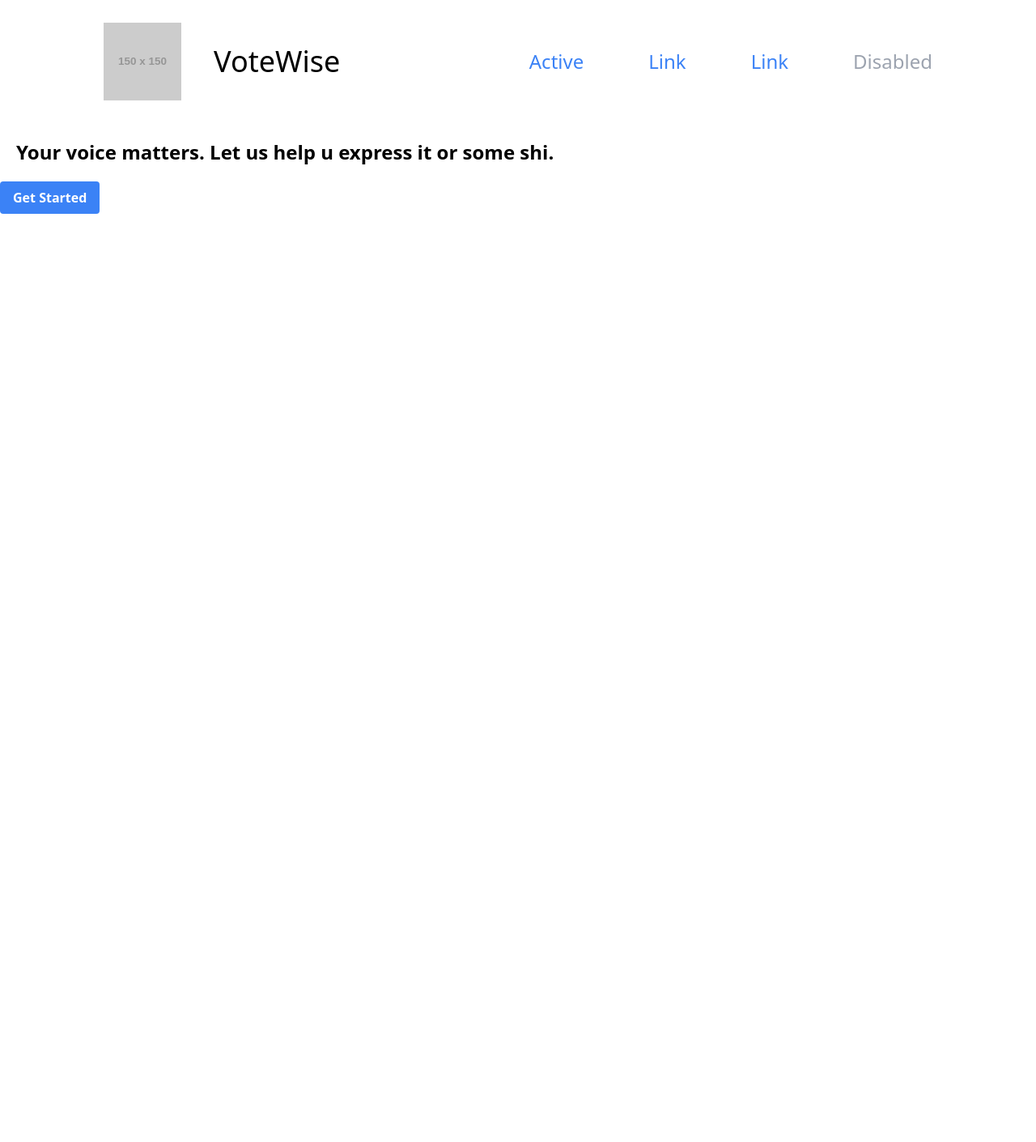
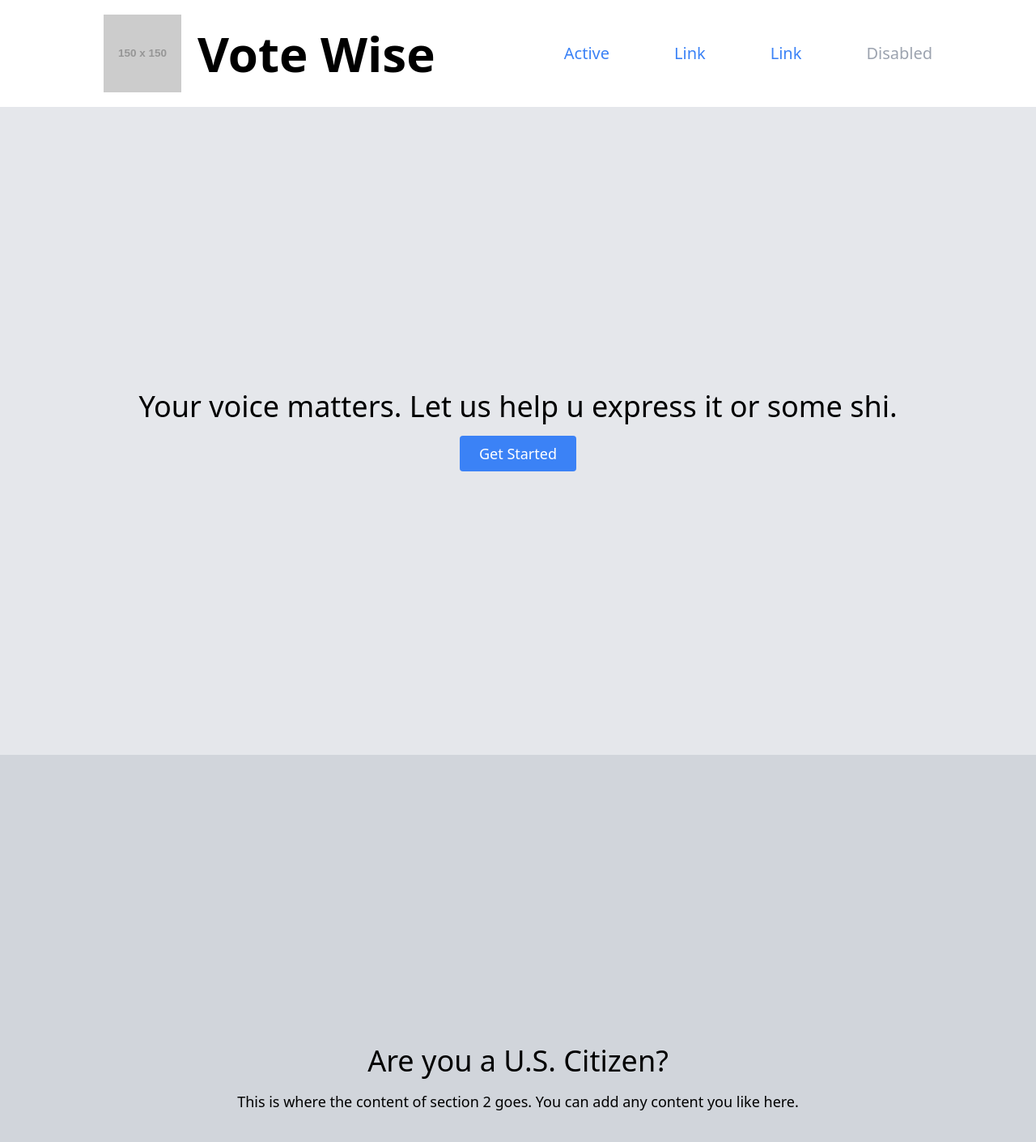
Before and after one commit to KWagnerCS/VoteWise, a React (Vite) app in the folder frontend/: page / in a window 1280 px wide. Shown: the top 1410 px of the page at 81% size. Before the commit the page ends 800 px from the top, so only its background shows below. Built offline with nearby package versions, Linux system fonts and the light colour scheme.

Commit message:
landing page fleshout

```diff
--- a/frontend/src/components/Header.jsx
+++ b/frontend/src/components/Header.jsx
@@ -3,10 +3,10 @@ import '../index.css';
 
 const Header = () => {
     return (
-        <header className="flex py-4 px-32 items-center font-sans text-2xl font-medium justify-between">
+        <header className="flex py-4 px-32 items-center text-xl justify-between font-medium">
             <div className="flex justify-center items-center text-nowrap">
                 <img src="https://via.placeholder.com/150" alt="Placeholder Logo" className="max-h-24 w-auto" />
-                <div className="text-4xl p-10">VoteWise</div>
+                <div className="text-6xl p-5 font-bold">Vote Wise</div>
             </div>
             <ul className="flex gap-20">
                 <li className="">
--- /dev/null
+++ b/frontend/src/pages/HomePage.jsx
@@ -0,0 +1,19 @@
+import { useState } from 'react'
+import reactLogo from '../assets/react.svg'
+import viteLogo from '/vite.svg'
+import '../index.css'
+import Header from '../components/Header'
+
+function HomePage() {
+    return (
+        <>
+        <div className="sans">
+            <Header />
+            <h1 className="text-2xl p-5 font-bold">Your voice matters. Let us help u express it or some shi.</h1>
+            <button className="bg-blue-500 text-white font-bold py-2 px-4 rounded hover:bg-blue-700">Get Started</button>
+        </div>
+        </>
+    )
+}
+
+export default HomePage
--- a/frontend/src/pages/LandingPage.jsx
+++ b/frontend/src/pages/LandingPage.jsx
@@ -4,33 +4,38 @@ import Header from '../components/Header'
 import ArticleImageWithText from '../components/articleImageWithText'
 
 const LandingPage = () => {
-
-    // const lists = [
-    //     {
-    //         image: "https://images.pexels.com/photos/957769/pexels-photo-957769.jpeg?auto=compress&cs=tinysrgb&dpr=1&w=500",
-    //         article: 'React',
-    //         buttonText: 'Start Learning'
-    //     },
-    //     {
-    //         image: "https://images.pexels.com/photos/951408/pexels-photo-951408.jpeg?auto=compress&cs=tinysrgb&dpr=1&w=500",
-    //         article: 'Vite',
-    //         buttonText: 'Learn More'
-    //     }
-    // ]
-
+    const scrollToSection = (id) => {
+        const section = document.getElementById(id);
+        if (section) {
+            section.scrollIntoView({ behavior: 'smooth' });
+        }
+    };
 
     return (
         <>
             <Header />
-            {/* {
-                lists.map((list, index) => (
-                    <ArticleImageWithText key={index} image={list.image} article={list.article} buttonText={list.buttonText} />
-                ))
-            } */}
-            <h1 className="text-2xl p-5 font-bold">Your voice matters. Let us help u express it or some shi.</h1>
-            <button className="bg-blue-500 text-white font-bold py-2 px-4 rounded hover:bg-blue-700">Get Started</button>
+            {/* First Section */}
+            <div className="h-screen flex flex-col justify-center items-center bg-gray-200">
+                <h1 className="text-4xl mb-4 font-medium">Your voice matters. Let us help u express it or some shi.</h1>
+                <button
+                    onClick={() => scrollToSection('section2')}
+                    className="px-6 py-2 text-lg bg-blue-500 text-white rounded hover:bg-blue-600"
+                >
+                    Get Started
+                </button>
+            </div>
+
+            {/* Second Section */}
+            <div id="section2" className="h-screen flex flex-col justify-center items-center bg-gray-300 p-8">
+                <h2 className="text-4xl mb-4 font-medium">Are you a U.S. Citizen?</h2>
+                <p className="text-lg">This is where the content of section 2 goes. You can add any content you like here.</p>
+            </div>
+
+
+
+
         </>
-    )
-}
+    );
+};
 
 export default LandingPage;
```
